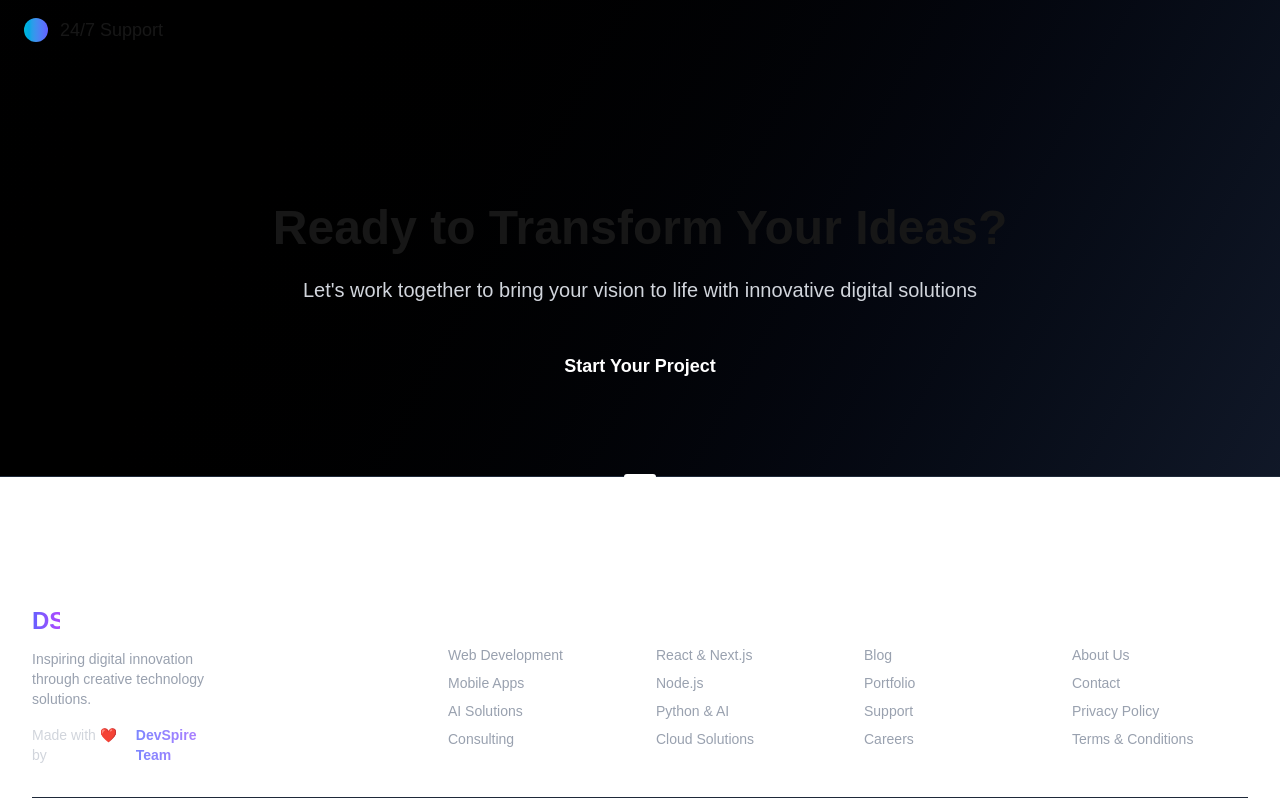
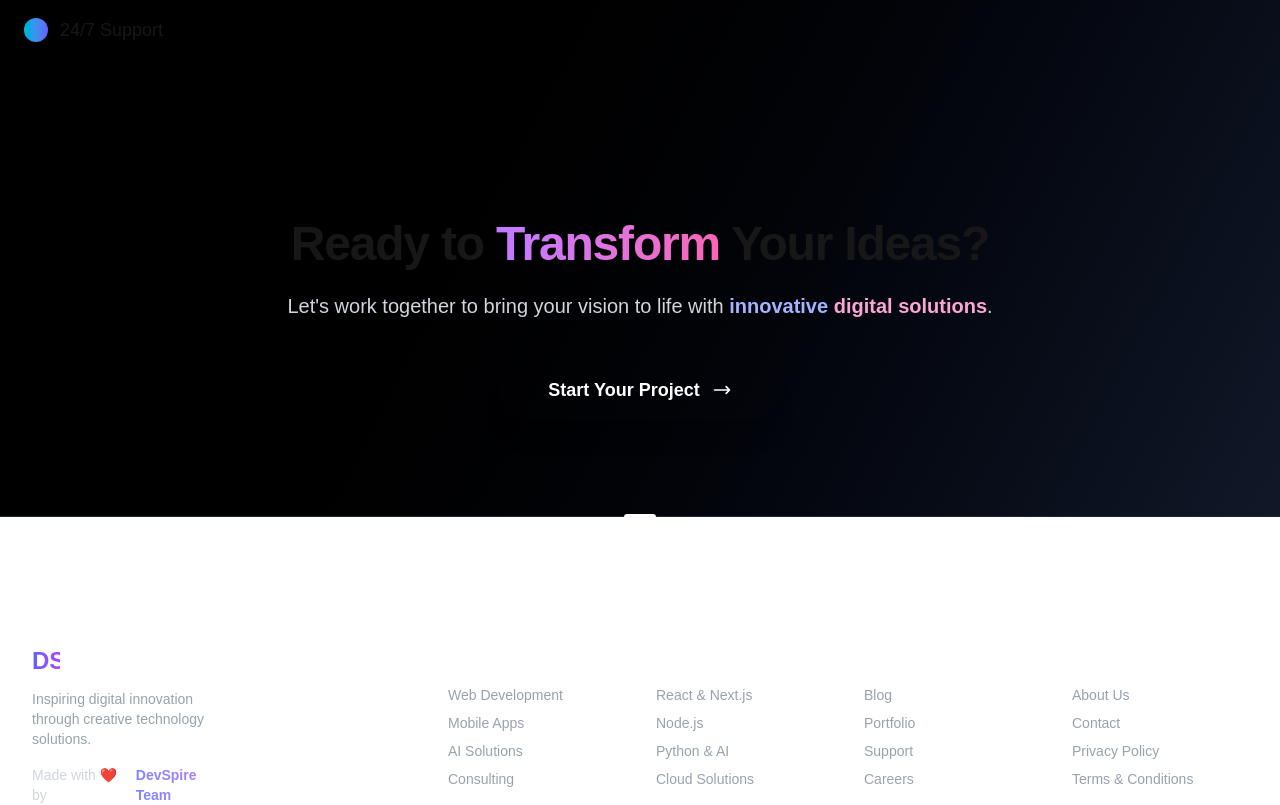
Before and after one commit to knightempire/Devspire, a Next.js app: page / in a window 1280 px wide. Shown: the part 1908-2713 px from the top of the page. Built offline with nearby package versions, Linux system fonts and the light colour scheme.

Commit message:
cta section

```diff
--- a/src/app/page.js
+++ b/src/app/page.js
@@ -1,7 +1,7 @@
 'use client';
 
 
-
+import CTASection from '../components/CTASection';
 import Hero from '../components/hero';
 
 export default function Home() {
@@ -153,19 +153,7 @@ export default function Home() {
       </section>
 
       {/* CTA Section */}
-      <section className="py-20 px-6 relative">
-        <div className="max-w-4xl mx-auto text-center">
-          <h2 className="text-4xl md:text-5xl font-bold mb-6">
-            Ready to <span className="gradient-text">Transform</span> Your Ideas?
-          </h2>
-          <p className="text-xl text-gray-300 mb-8">
-            Let&apos;s work together to bring your vision to life with innovative digital solutions
-          </p>
-          <button className="btn-primary px-12 py-4 rounded-full text-white font-semibold text-lg">
-            Start Your Project
-          </button>
-        </div>
-      </section>
+      <CTASection />
 
       {/* Footer is now in layout */}
     </main>
--- /dev/null
+++ b/src/components/CTASection.js
@@ -0,0 +1,59 @@
+import React from "react";
+
+
+const CTASection = () => (
+  <section className="py-24 px-6 relative overflow-hidden">
+    {/* Animated Gradient Background Blobs */}
+    <div className="pointer-events-none absolute inset-0 -z-10">
+      <div className="absolute left-1/2 top-0 w-[40vw] h-[40vw] min-w-[300px] min-h-[300px] bg-gradient-to-tr from-indigo-500 via-purple-500 to-pink-500 opacity-30 rounded-full blur-3xl animate-blob1" style={{animationDelay: '0s'}}></div>
+      <div className="absolute right-1/3 bottom-0 w-[30vw] h-[30vw] min-w-[200px] min-h-[200px] bg-gradient-to-tr from-pink-500 via-cyan-500 to-indigo-500 opacity-20 rounded-full blur-2xl animate-blob2" style={{animationDelay: '1.5s'}}></div>
+    </div>
+    <div className="max-w-4xl mx-auto text-center relative">
+      <h2 className="text-4xl md:text-5xl font-extrabold mb-6 tracking-tight animate-fadein-up">
+        Ready to <span className="bg-gradient-to-r from-indigo-400 via-purple-400 to-pink-400 bg-clip-text text-transparent animate-gradient-x">Transform</span> Your Ideas?
+      </h2>
+      <p className="text-xl text-gray-300 mb-10 animate-fadein-up delay-150">
+        Let&apos;s work together to bring your vision to life with <span className="font-semibold text-indigo-300">innovative</span> <span className="font-semibold text-pink-300">digital solutions</span>.
+      </p>
+      <div className="flex justify-center">
+        <button className="relative group btn-primary px-12 py-4 rounded-full text-white font-semibold text-lg shadow-xl overflow-hidden transition-transform duration-300 hover:scale-105 focus:outline-none animate-fadein-up delay-300">
+          <span className="absolute inset-0 bg-gradient-to-r from-indigo-500 via-purple-500 to-pink-500 opacity-0 group-hover:opacity-40 transition-opacity duration-300 blur-lg"></span>
+          <span className="relative z-10 flex items-center gap-2">
+            Start Your Project
+            <svg className="w-5 h-5 ml-1 group-hover:translate-x-1 transition-transform duration-300" fill="none" stroke="currentColor" strokeWidth="2" viewBox="0 0 24 24"><path strokeLinecap="round" strokeLinejoin="round" d="M17 8l4 4m0 0l-4 4m4-4H3" /></svg>
+          </span>
+        </button>
+      </div>
+    </div>
+    {/* Keyframes for custom animations */}
+    <style jsx>{`
+      @keyframes blob1 {
+        0%, 100% { transform: translate(-50%, 0) scale(1); }
+        50% { transform: translate(-60%, 10%) scale(1.1); }
+      }
+      @keyframes blob2 {
+        0%, 100% { transform: translate(0, 0) scale(1); }
+        50% { transform: translate(10%, 10%) scale(1.15); }
+      }
+      .animate-blob1 { animation: blob1 12s ease-in-out infinite; }
+      .animate-blob2 { animation: blob2 14s ease-in-out infinite; }
+      @keyframes fadein-up {
+        0% { opacity: 0; transform: translateY(30px); }
+        100% { opacity: 1; transform: translateY(0); }
+      }
+      .animate-fadein-up { animation: fadein-up 1.2s cubic-bezier(.4,0,.2,1) both; }
+      .delay-150 { animation-delay: 0.15s; }
+      .delay-300 { animation-delay: 0.3s; }
+      @keyframes gradient-x {
+        0%, 100% { background-position: 0% 50%; }
+        50% { background-position: 100% 50%; }
+      }
+      .animate-gradient-x {
+        background-size: 200% 200%;
+        animation: gradient-x 4s ease-in-out infinite;
+      }
+    `}</style>
+  </section>
+);
+
+export default CTASection;
--- a/src/components/Nav.js
+++ b/src/components/Nav.js
@@ -1,3 +1,4 @@
+"use client";
 import React, { useState, useEffect } from 'react';
 
 export default function Nav() {
```
